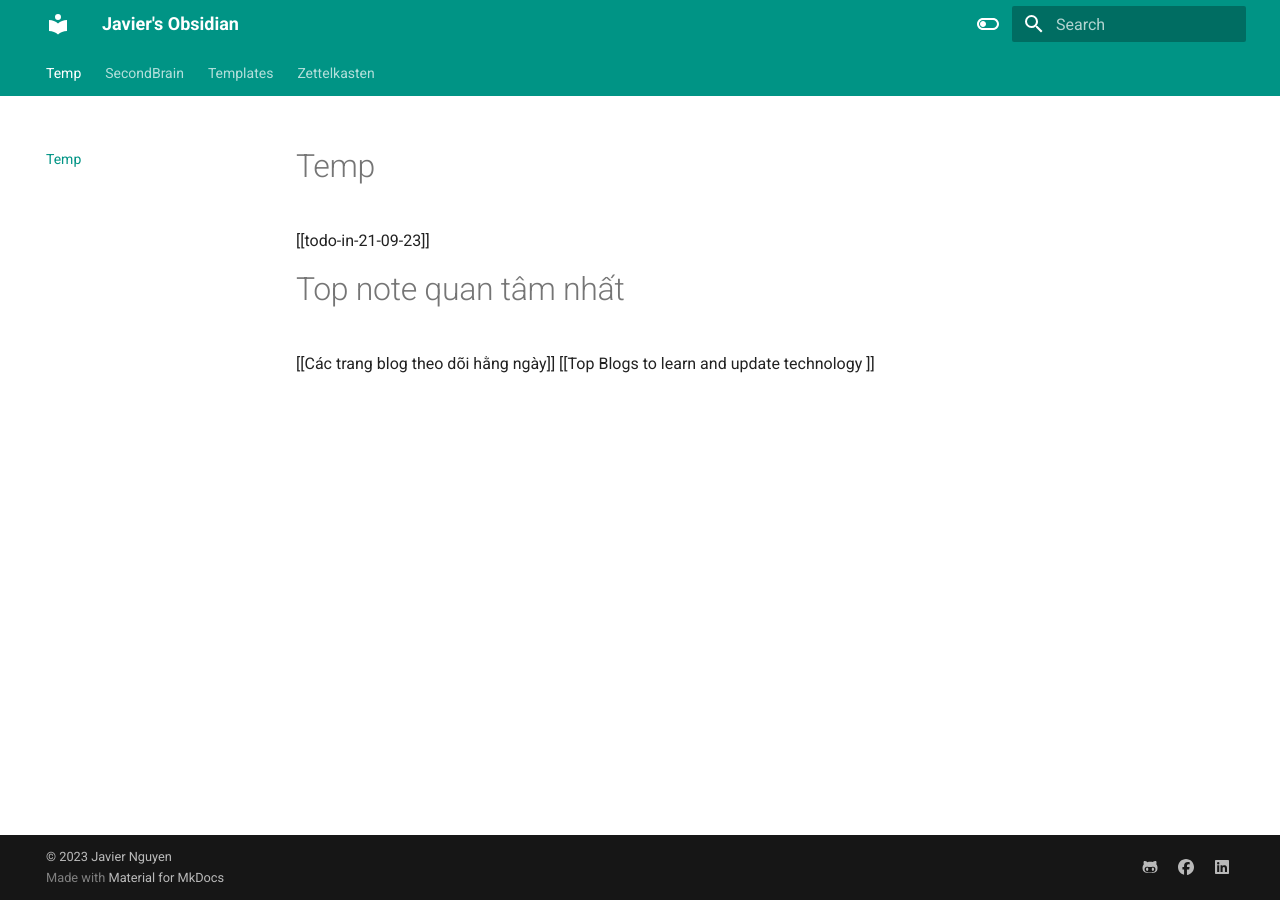
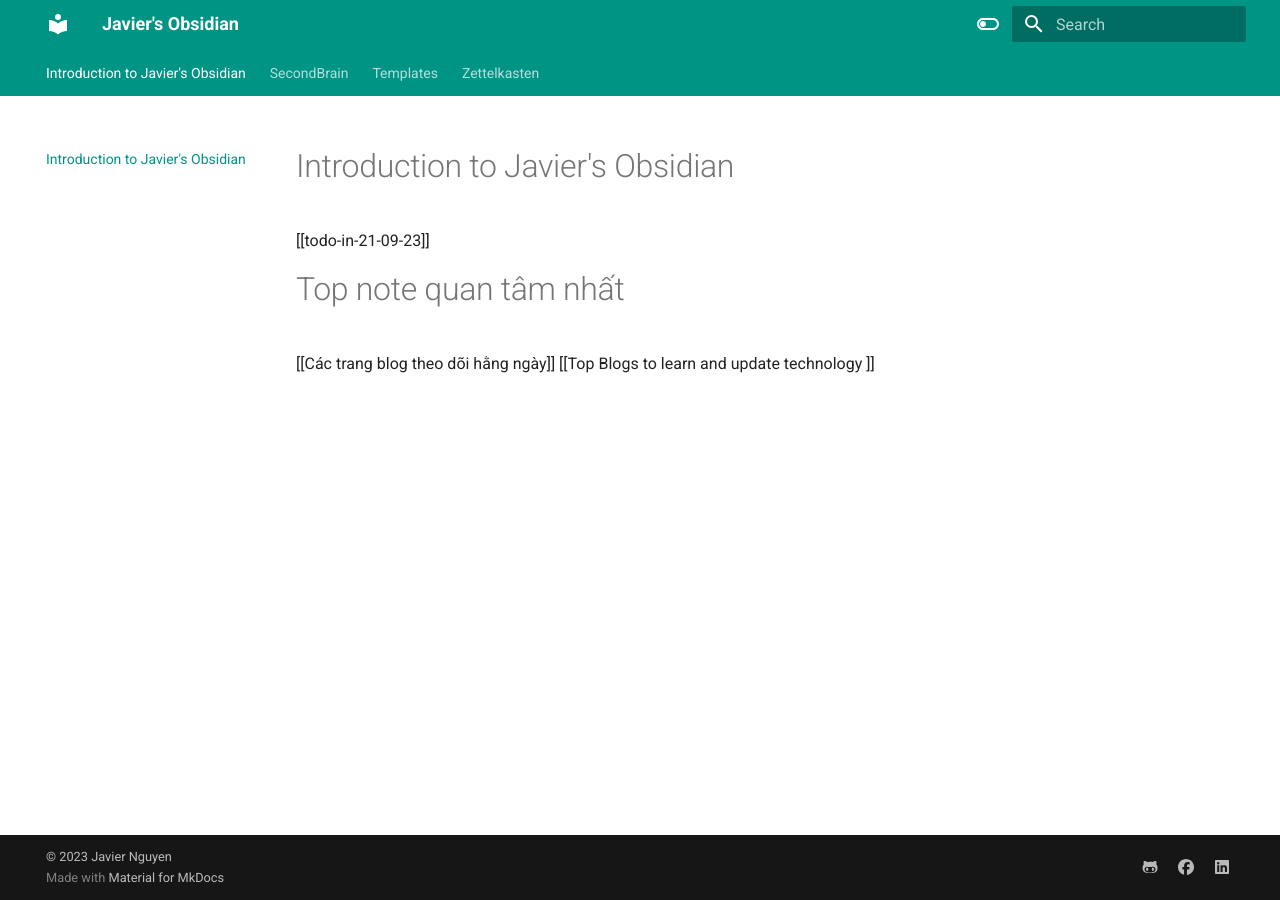
Before and after one commit to javier1234559/javier-obsidian, an MkDocs documentation site: the page built from docs/index.md, in a window 1280 px wide. Built offline with MkDocs 1.6.1 and Material for MkDocs 9.7.7, drawn with Linux system fonts in a browser that asks for light colours.

Commit message:
update name introduction

```diff
--- a/docs/index.md
+++ b/docs/index.md
@@ -7,7 +7,7 @@ tags:
   - zettelkasten
 ---
 
-# Temp
+# Introduction to Javier's Obsidian
 [[todo-in-21-09-23]]
 
 # Top note quan tâm nhất
```
